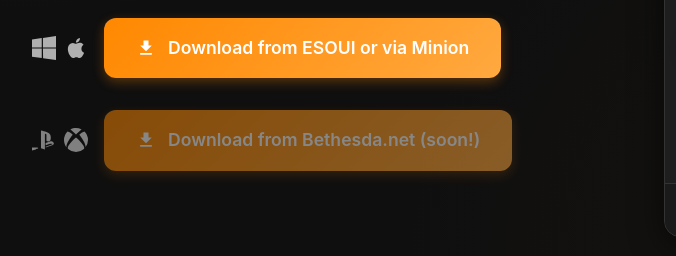
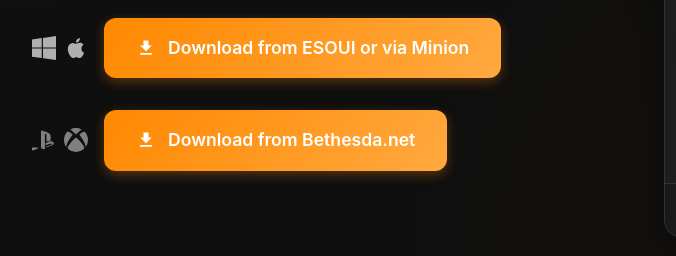
Before and after one commit to adefee/Andy-ESO, a website: page docs/index.html in a window 1280 px wide. Shown: the part 544-800 px from the top of the page, 0-676 px from the left. Drawn offline with Linux system fonts and the light colour scheme.

Commit message:
Update docs with console link

```diff
--- a/docs/index.html
+++ b/docs/index.html
@@ -1221,11 +1221,11 @@
                                 <path d="M4.102 21.033A11.947 11.947 0 0012 24a11.96 11.96 0 007.902-2.967c1.877-1.912-4.316-8.709-7.902-11.417-3.582 2.708-9.779 9.505-7.898 11.417zm11.16-14.406c2.5 2.961 7.484 10.313 6.076 12.912A11.942 11.942 0 0024 12.004a11.95 11.95 0 00-3.57-8.536 10.325 10.325 0 00-5.168 3.159zM12 0C9.98 0 8.06.511 6.366 1.41c1.609 1.21 4.298 3.488 5.634 5.054 1.336-1.567 4.025-3.846 5.634-5.054A11.946 11.946 0 0012 0zM2.661 19.542c-1.406-2.6 3.579-9.951 6.08-12.912-2.072-1.961-4.645-3.158-5.17-3.159A11.952 11.952 0 000 12.003c0 2.882.99 5.557 2.661 7.54z"/>
                             </svg>
                         </div>
-                        <a href="#" class="download-button" aria-disabled="true">
+                        <a href="https://mods.bethesda.net/en/elderscrollsonline/details/0495e6ed-49a8-4a03-b529-048fbc4b758a/AddonAnalyzer__ANDY____Checks_for_malicious__stole" target="_blank" class="download-button">
                             <svg viewBox="0 0 24 24">
                                 <path d="M19 9h-4V3H9v6H5l7 7 7-7zM5 18v2h14v-2H5z"/>
                             </svg>
-                            Download from Bethesda.net (soon!)
+                            Download from Bethesda.net
                         </a>
                     </div>
                 </div>
```
Also changed, not shown: README.md.
